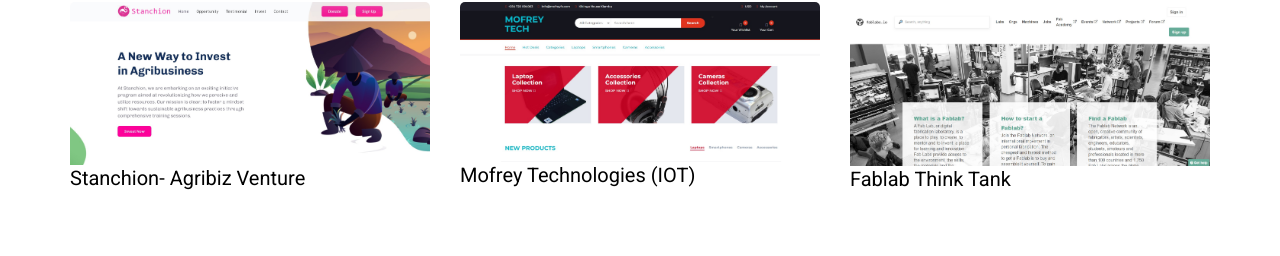
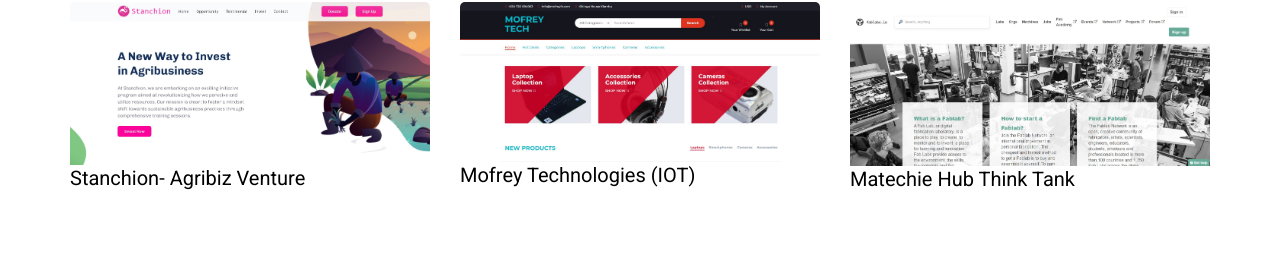
Before and after one commit to Meshackgit/visionbuilder, a plain HTML site: page index.html in a window 1280 px wide. Shown: the part 3383-3639 px from the top of the page. Drawn offline with Linux system fonts and the light colour scheme; some packages are replaced by stand-ins of ours; files whose address does not match are found by name.

Commit message:
Update index.html

```diff
--- a/index.html
+++ b/index.html
@@ -281,7 +281,7 @@
 					<div class="col-lg-4 col-sm-6 brand work web">
 						<div class="projects_item">
 							<img class="img-fluid" src="img/gallery/fablab.jpg" alt="">
-							<p style="color: #000; font-size:20px;">Fablab Think Tank</p>
+							<p style="color: #000; font-size:20px;">Matechie Hub Think Tank</p>
 							<div class="projects_text">
 
 
```
